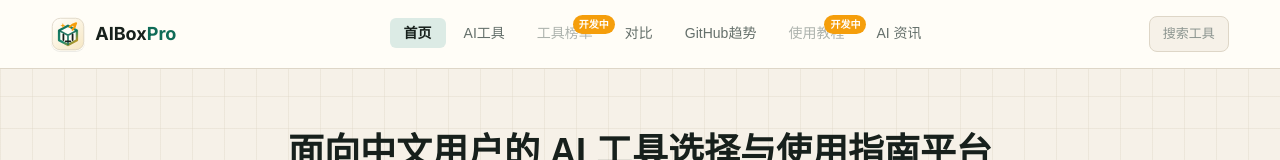
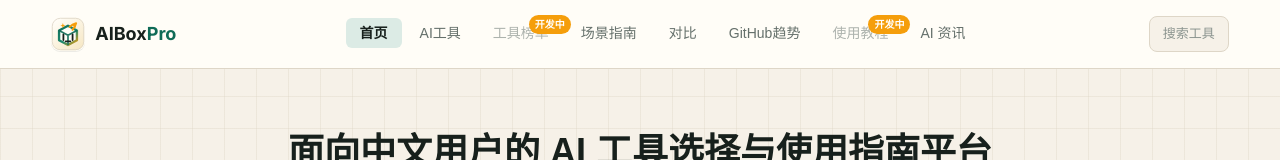
Before and after one commit to a18173809908-maker/toolsbox, a Next.js app: page / in a window 1280 px wide. Shown: the top 160 px of the page. Built offline with nearby package versions, Linux system fonts and the light colour scheme; no server answers; the database is empty.

Commit message:
feat(nav): 导航加入场景指南入口

```diff
--- a/components/SiteHeader.tsx
+++ b/components/SiteHeader.tsx
@@ -14,6 +14,7 @@ const navItems: Array<{ label: string; href: string; comingSoon?: boolean }> = [
   { label: '首页', href: '/' },
   { label: 'AI工具', href: '/tools' },
   { label: '工具榜单', href: '/best', comingSoon: true },
+  { label: '场景指南', href: '/scenes' },
   { label: '对比', href: '/compare' },
   { label: 'GitHub趋势', href: '/trending' },
   { label: '使用教程', href: '/tutorials', comingSoon: true },
```
